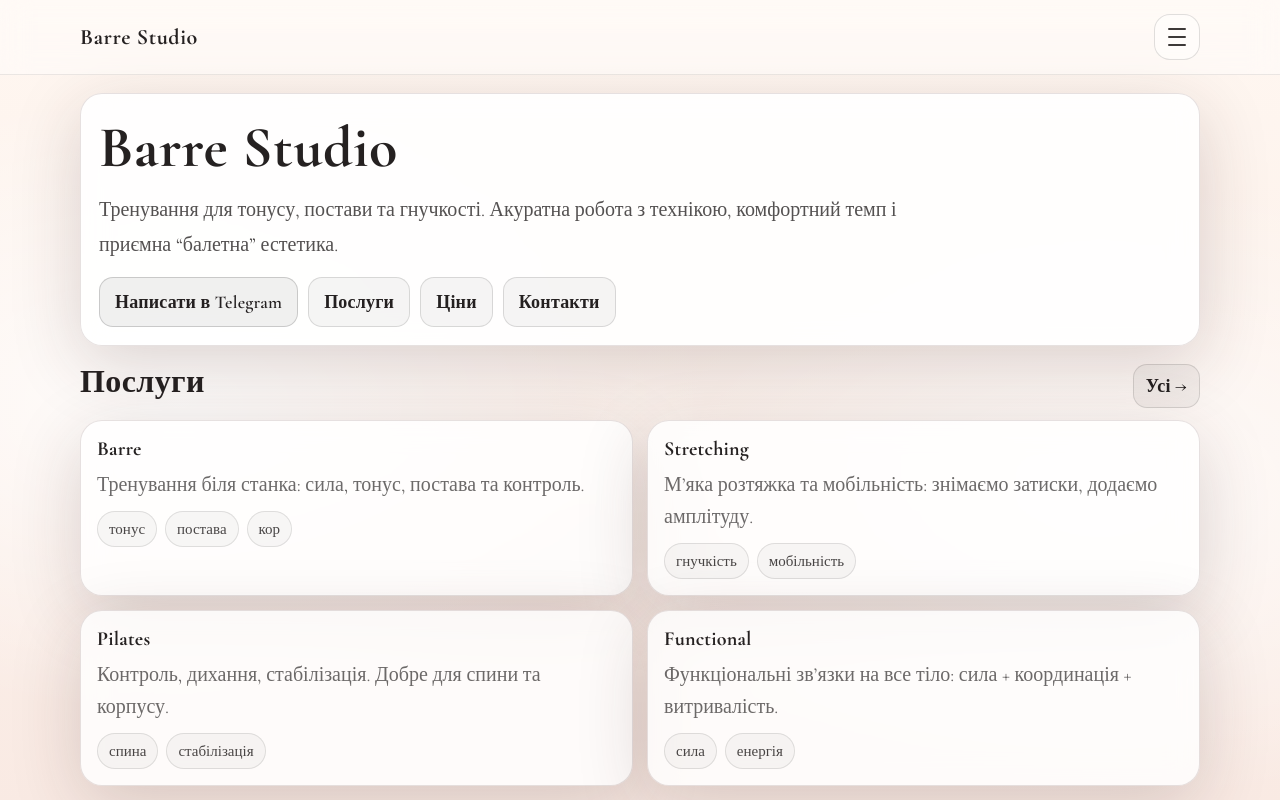
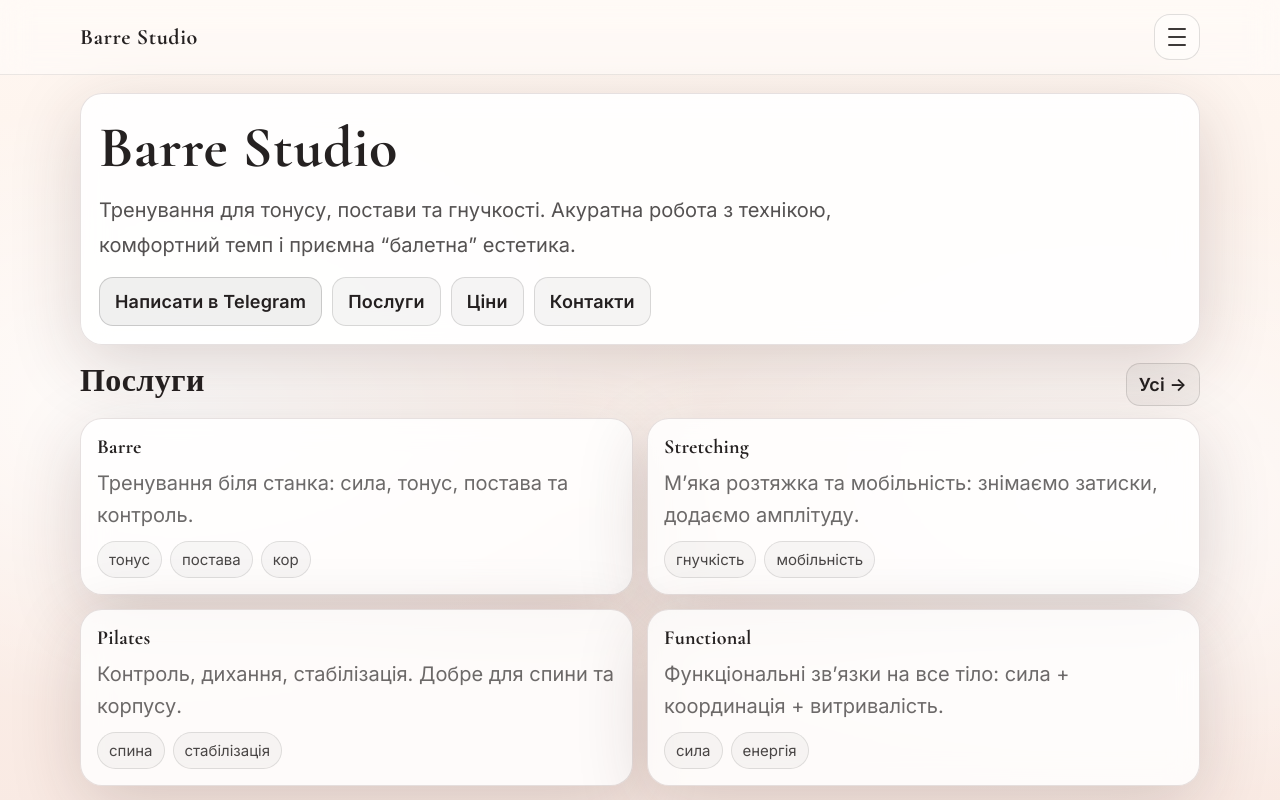
Before and after one commit to LukasMindeli/barre-studio, a React (Vite) app in the folder webapp/: page / in a window 1280 px wide. Shown: the top 800 px of the page. Built offline with nearby package versions, Linux system fonts and the light colour scheme.

Commit message:
style(webapp): improve readability (Inter body, Cormorant headings)

```diff
--- a/webapp/index.html
+++ b/webapp/index.html
@@ -8,9 +8,9 @@
     <link rel="preconnect" href="https://fonts.googleapis.com" />
     <link rel="preconnect" href="https://fonts.gstatic.com" crossorigin />
     <link
-      href="https://fonts.googleapis.com/css2?family=Cormorant+Garamond:wght@400;500;600;700&display=swap"
-      rel="stylesheet"
-    />
+  href="https://fonts.googleapis.com/css2?family=Cormorant+Garamond:wght@500;600;700&family=Inter:wght@400;500;600&display=swap"
+  rel="stylesheet"
+/>
 
     <title>Barre Studio</title>
   </head>
--- a/webapp/src/index.css
+++ b/webapp/src/index.css
@@ -23,8 +23,9 @@
   --accent: rgba(255,255,255,.92);   /* neon-white for active burger */
   --lineDark: rgba(0,0,0,.10);
 
-  /* font */
-  --font: "Cormorant Garamond", serif;
+  /* fonts */
+  --fontTitle: "Cormorant Garamond", serif;
+  --fontBody: "Inter", system-ui, -apple-system, "Segoe UI", Roboto, Arial, sans-serif;
 
   /* GLOBAL FONT SCALE (a bit bigger everywhere) */
   --fz: 20px;         /* base text */
@@ -44,7 +45,7 @@
 html, body{
   margin:0;
   min-height:100%;
-  font-family: var(--font);
+  font-family: var(--fontBody); /* BODY = читабельный */
   color: var(--ink);
   font-size: var(--fz);
 
@@ -95,18 +96,21 @@ a{ color: inherit; }
   font-size: var(--fzH1);
   font-weight: 700;
   letter-spacing: .6px;
+  font-family: var(--fontTitle); /* заголовки = балетный */
 }
 .h2{
   margin: 0;
   font-size: var(--fzH2);
   font-weight: 700;
   letter-spacing: .4px;
+  font-family: var(--fontTitle); /* заголовки = балетный */
 }
 .p{
   margin: 0;
   color: var(--muted);
   line-height: 1.75;
   font-size: var(--fz);
+  font-family: var(--fontBody); /* текст = читабельный */
 }
 
 /* buttons */
@@ -124,6 +128,7 @@ a{ color: inherit; }
   font-weight: 600;
   letter-spacing: .2px;
   font-size: var(--fzSmall);
+  font-family: var(--fontBody);
 }
 .btn:hover{ filter: brightness(0.99); }
 .btnPrimary{
@@ -144,6 +149,7 @@ a{ color: inherit; }
   border: 1px solid rgba(0,0,0,.10);
   background: rgba(0,0,0,.03);
   color: rgba(18,14,14,.76);
+  font-family: var(--fontBody);
 }
 
 /* grids */
@@ -158,12 +164,14 @@ a{ color: inherit; }
   font-size: var(--fzCardTitle);
   font-weight: 700;
   letter-spacing: .2px;
+  font-family: var(--fontTitle); /* названия карточек = балетный */
 }
 .cardMeta{
   margin-top: 8px;
   color: rgba(18,14,14,.62);
   font-size: var(--fz);
   line-height: 1.6;
+  font-family: var(--fontBody);
 }
 
 /* FAQ */
@@ -177,7 +185,8 @@ a{ color: inherit; }
   cursor:pointer;
   font-weight: 700;
   list-style: none;
-  font-size: 20px;              /* bigger questions */
+  font-size: 20px;
+  font-family: var(--fontTitle); /* вопрос = балетный */
 }
 .faqItem summary::-webkit-details-marker{ display:none; }
 .faqAnswer{
@@ -185,6 +194,7 @@ a{ color: inherit; }
   color: rgba(18,14,14,.70);
   line-height: 1.7;
   font-size: var(--fz);
+  font-family: var(--fontBody);
 }
 
 /* ---- Topbar + Menu ---- */
@@ -194,7 +204,7 @@ a{ color: inherit; }
   z-index: 100;
   padding: 14px 16px;
   border-bottom: 1px solid rgba(0,0,0,.08);
-  background: rgba(255,255,255,.40);   /* ballet glass */
+  background: rgba(255,255,255,.40);
   backdrop-filter: blur(14px);
 }
 .topbarRow{
@@ -210,12 +220,14 @@ a{ color: inherit; }
   font-weight: 700;
   letter-spacing: .6px;
   font-size: 22px;
+  font-family: var(--fontTitle);
 }
 .brandSub{
   margin-top: 2px;
   color: rgba(18,14,14,.62);
   font-size: 14px;
   letter-spacing: .2px;
+  font-family: var(--fontBody);
 }
 
 /* burger */
@@ -269,6 +281,7 @@ a{ color: inherit; }
   display:flex;
   flex-direction: column;
   gap: 14px;
+  font-family: var(--fontBody);
 
   transform: translateX(14px);
   opacity: 0;
@@ -284,6 +297,7 @@ a{ color: inherit; }
   font-weight: 700;
   letter-spacing: .4px;
   font-size: 18px;
+  font-family: var(--fontTitle);
 }
 
 .menuList{
@@ -308,7 +322,8 @@ a{ color: inherit; }
   border: 1px solid rgba(255,255,255,.14);
   background: rgba(255,255,255,.06);
 
-  font-size: 18px; /* bigger menu items */
+  font-size: 18px;
+  font-family: var(--fontBody);
 }
 
 .menuLink span{
@@ -328,4 +343,5 @@ a{ color: inherit; }
 
   cursor:pointer;
   font-size: 18px;
+  font-family: var(--fontBody);
 }
```
